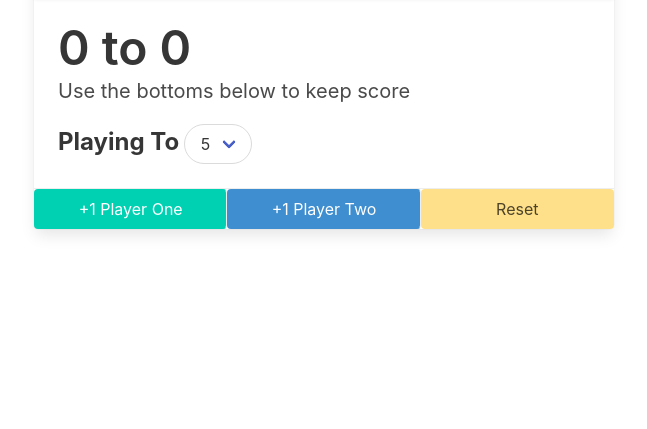
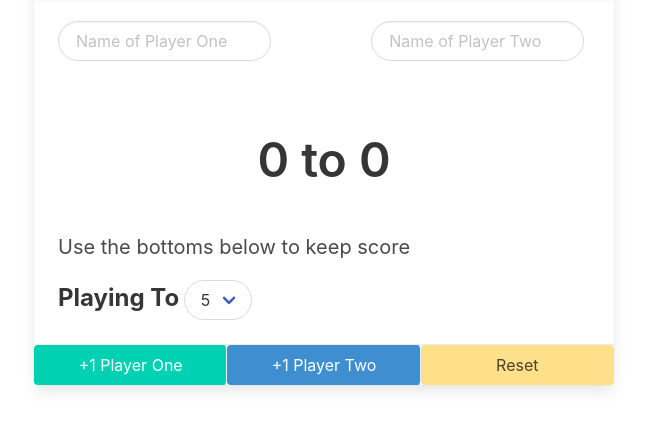
Before and after one commit to ola-kb/score-keeper, a plain HTML site: page index.html in a window 1280 px wide. Shown: the part 389-818 px from the top of the page, without its empty margins (316-963 px from the left). Drawn offline with nearby package versions, Linux system fonts and the light colour scheme.

Commit message:
Update index.html

```diff
--- a/index.html
+++ b/index.html
@@ -21,10 +21,22 @@
                     <p class="card-header-title">Rock Paper Scissors - Score Keeper</p>
                     </header>
 
-                <div class="card-content">
+                    <div class="card-content is-justify-content-center">
+                        <div class="content ">
+                    <input id="namePlayerOne"  value="" class="input is-rounded mr-6"  style="width: 40%" type="text" placeholder="Name of Player One">
+
+                    <input id="namePlayerTwo" value="" class="input is-rounded ml-6" style="width: 40%" type="text" placeholder="Name of Player Two">
+                        </div>
+                    </div>
+
+                    <div class="content has-text-success is-size-3 has-text-centered">
+                        <p id="winner"></p>
+                    </div>
+
+                    <div class="card-content">
                 <div class="content">
-                    <h1 class="title is-size-1"><span id="p1Display">0</span> to <span id="p2Display">0</span></h1>
-                    <p class="subtitle">Use the bottoms below to keep score</p>
+                    <h1 class="title is-size-1 has-text-centered mb-6"><span id="p1Display">0</span> to <span id="p2Display">0</span></h1>
+                    <p class="subtitle mt-6">Use the bottoms below to keep score</p>
                     <label for="playTo" class="label is-large is-inline">Playing To</label>
                 <div class="select is-rounded">
                     <select id="playTo">
@@ -32,7 +44,7 @@
                         <option value="6">6</option>
                         <option value="7">7</option>
                     </select>
-                </div>
+                    </div>
                 </div>
                 </div>
             <footer class="card-footer">
```
